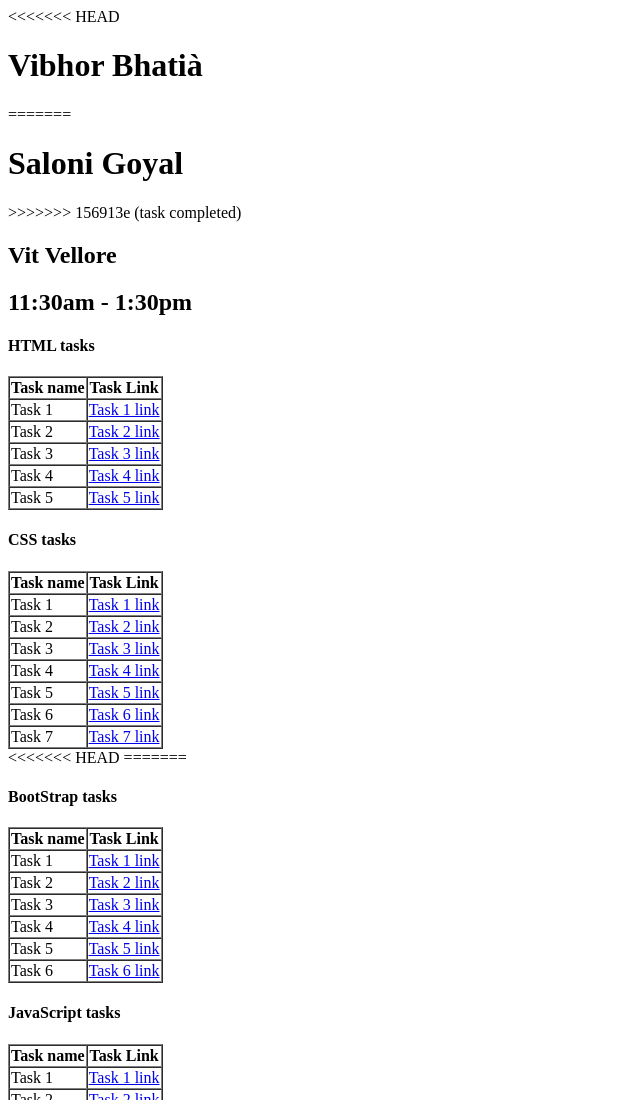
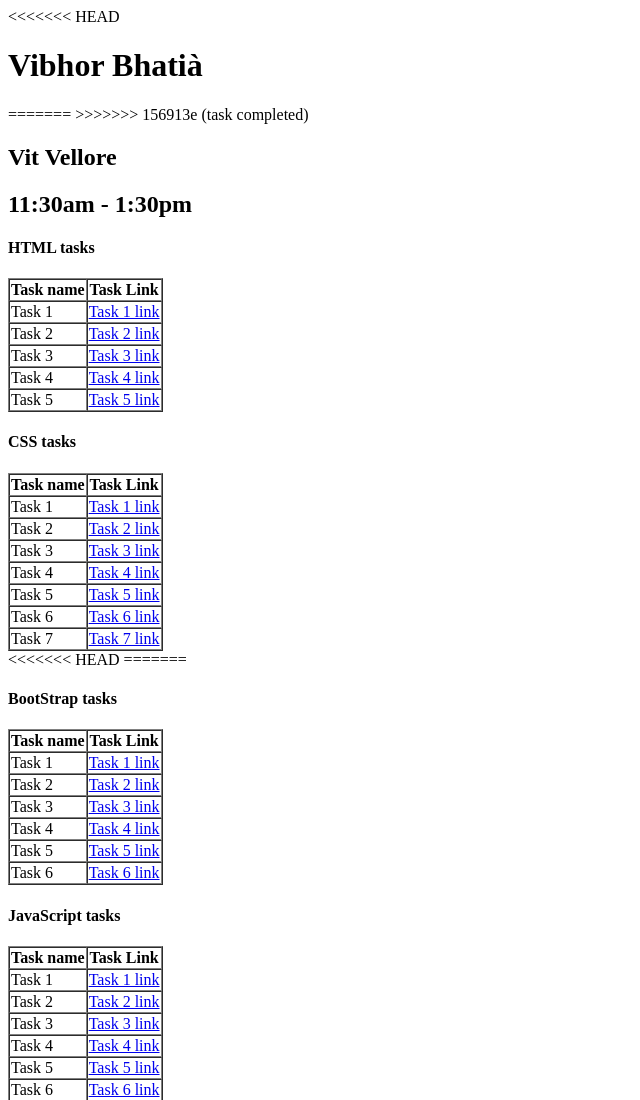
Before and after one commit to VibhorBhatia/JSBS-Tasks, a plain HTML site: page index.html in a window 1280 px wide. Shown: the top 1100 px of the page, without its empty margins (0-640 px from the left). Drawn offline with Linux system fonts and the light colour scheme.

Commit message:
Update index.html

```diff
--- a/index.html
+++ b/index.html
@@ -10,7 +10,6 @@
 <<<<<<< HEAD
         <h1>Vibhor Bhatià</h1>
 =======
-        <h1>Saloni Goyal</h1>
 >>>>>>> 156913e (task completed)
         <h2>Vit Vellore</h2>
         <h2>11:30am - 1:30pm</h2>
```
